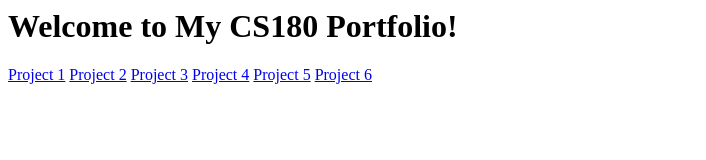
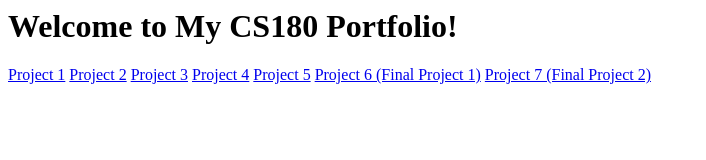
Before and after one commit to Autumnorchid/autumnorchid.github.io, a plain HTML site: page cs180/index.html in a window 1280 px wide. Shown: the whole page, without its empty margins (0-706 px from the left). Drawn offline with Linux system fonts and the light colour scheme.

Commit message:
cs180 - set up final projs

```diff
--- a/cs180/index.html
+++ b/cs180/index.html
@@ -6,5 +6,6 @@
     <a href="./3/index.html">Project 3</a>
     <a href="./4/index.html">Project 4</a>
     <a href="./5/index.html">Project 5</a>
-    <a href="./6/index.html">Project 6</a>
+    <a href="./6/index.html">Project 6 (Final Project 1)</a>
+    <a href="./7/index.html">Project 7 (Final Project 2)</a>
 </body>
```
Also changed, not shown: cs180/7/index.html (added).
